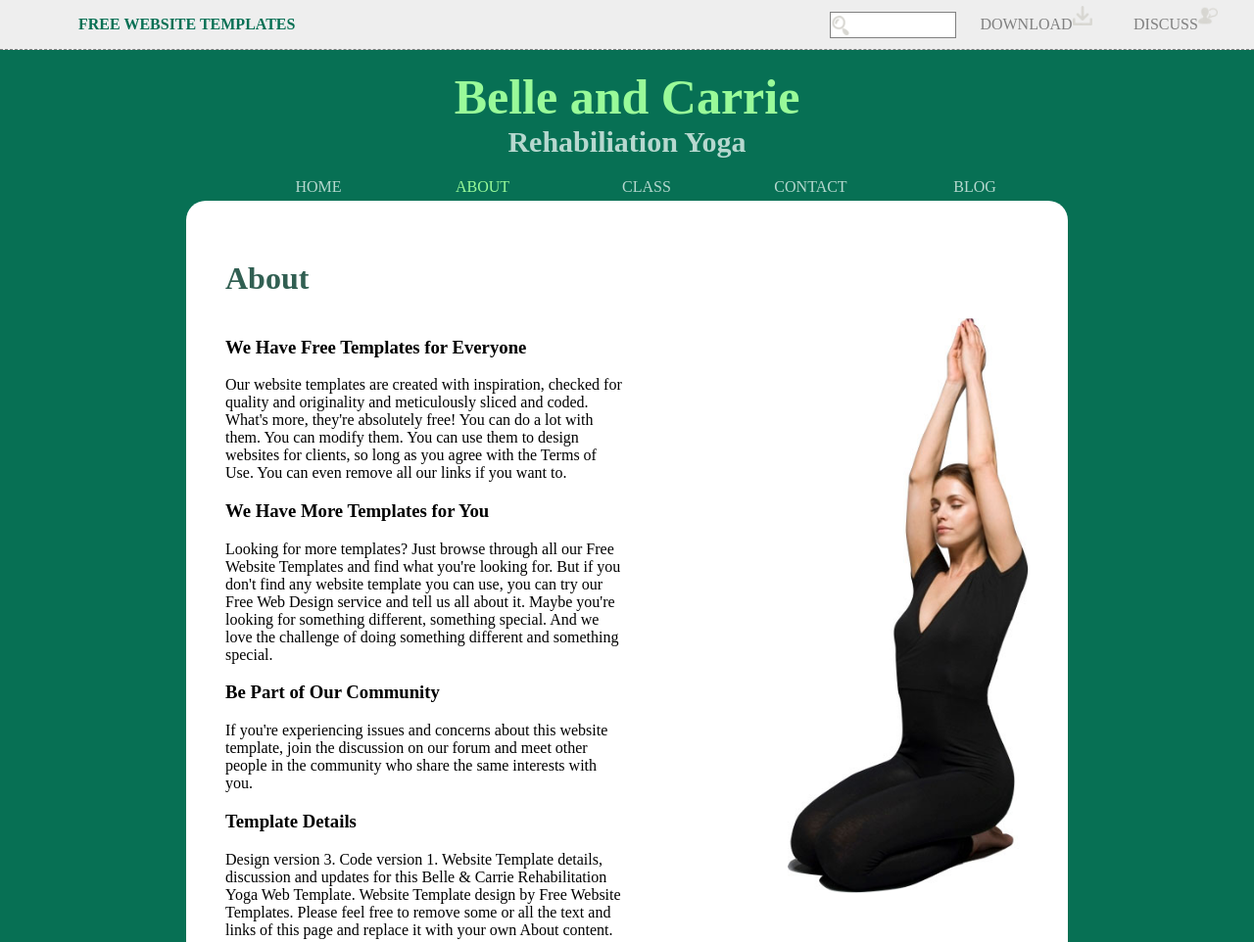
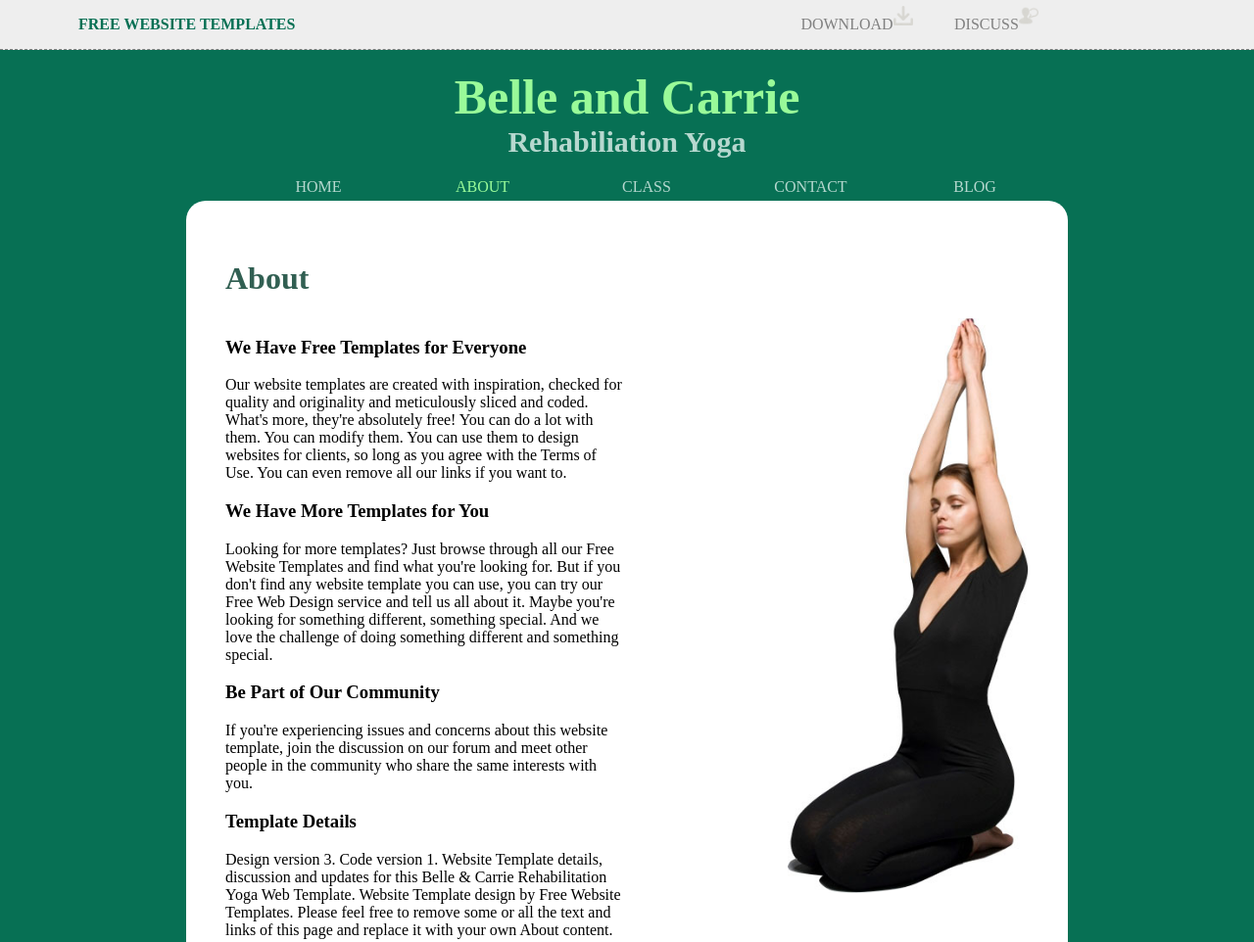
Before and after one commit to ChloeFancy/Websites-templates, a plain HTML site: page 1-Rehabilitation Yoga/about.html in a window 1280 px wide. Shown: the top 962 px of the page at 98% size. Drawn offline with Linux system fonts and the light colour scheme.

Commit message:
search box

```diff
--- a/1-Rehabilitation Yoga/about.html
+++ b/1-Rehabilitation Yoga/about.html
@@ -9,7 +9,7 @@
 <body>
 	<div id="fixed">
 		<a href="#" id="free">FREE WEBSITE TEMPLATES</a>
-		<div id="box"><input type="text"></div>
+
 		<a href="#" id="download">DOWNLOAD<p><img src="images/download-2-24.png"></p></a>
 		<a href="#" id="discuss">DISCUSS<p><img src="images/talk-24.png"></p></a>
 	</div>
```
